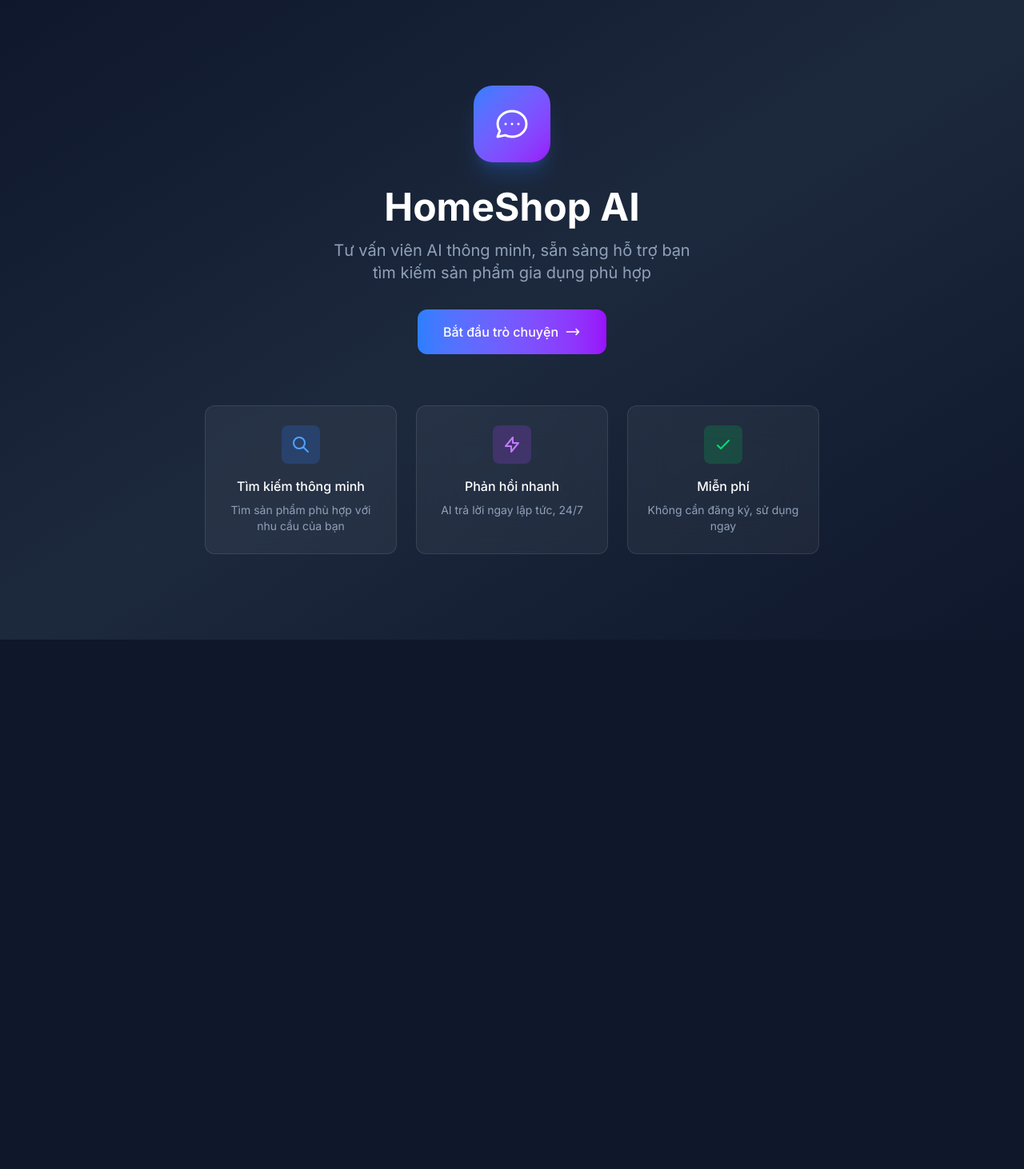
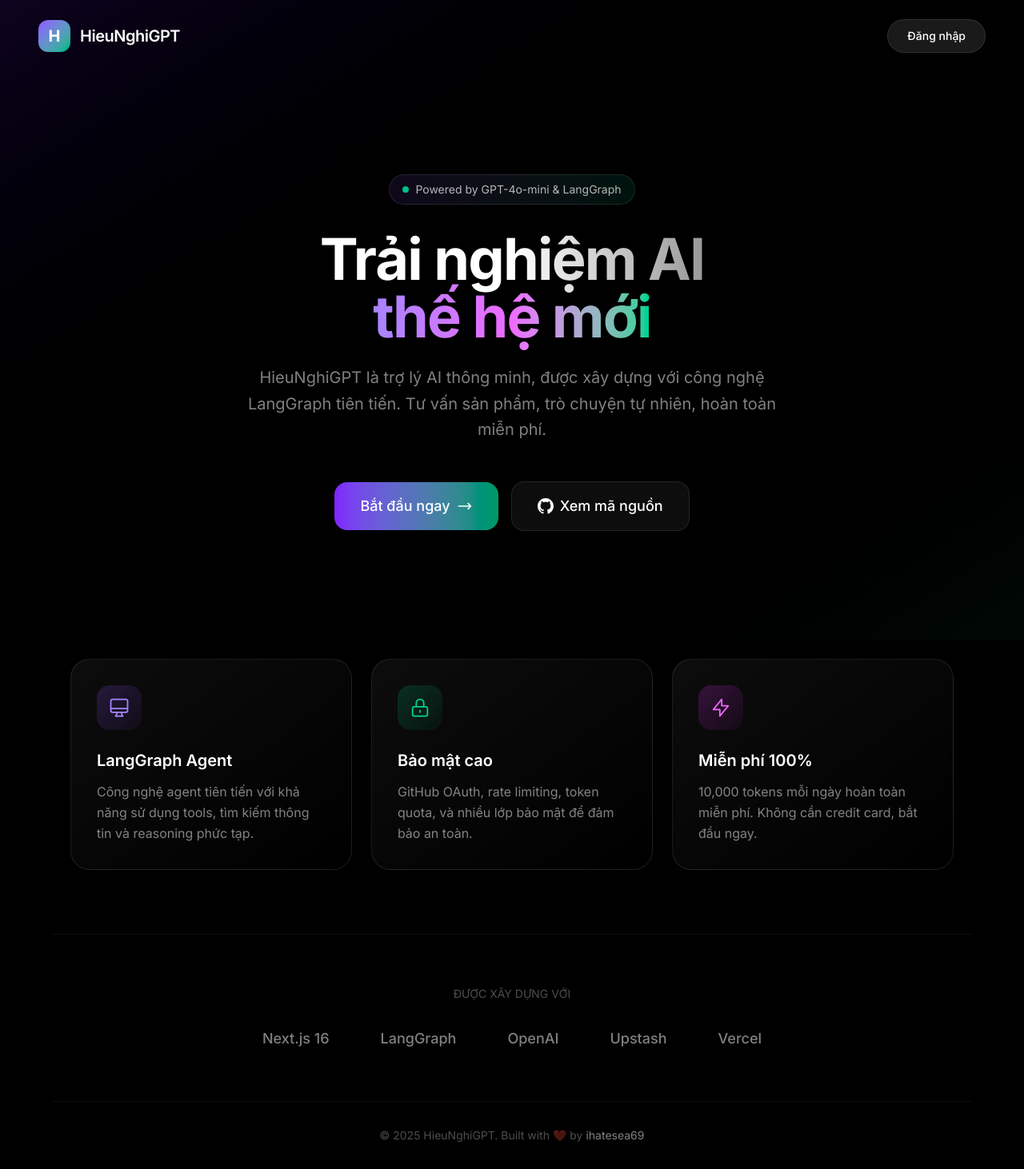
Before and after one commit to ihatesea69/langgraph-customer-service-chatbot, a Next.js app: page / in a window 1280 px wide. Shown: the whole page at 80% size. Before the commit the page ends 800 px from the top, so only its background shows below. Built offline with nearby package versions, Linux system fonts and the light colour scheme.

Commit message:
feat: rebrand to HieuNghiGPT with premium landing

```diff
--- a/src/app/layout.tsx
+++ b/src/app/layout.tsx
@@ -8,9 +8,9 @@
 });
 
 export const metadata: Metadata = {
-  title: "HomeShop AI - Tư vấn đồ gia dụng",
-  description: "Chatbot AI thông minh tư vấn sản phẩm gia dụng. Tìm kiếm nồi cơm, máy xay, bình đun và nhiều sản phẩm khác.",
-  keywords: ["đồ gia dụng", "tư vấn AI", "mua sắm online", "nồi cơm điện", "máy xay"],
+  title: "HieuNghiGPT - AI Chatbot thế hệ mới",
+  description: "Trợ lý AI thông minh với công nghệ LangGraph tiên tiến. Tư vấn sản phẩm, trò chuyện tự nhiên, hoàn toàn miễn phí.",
+  keywords: ["AI chatbot", "LangGraph", "GPT", "tư vấn AI", "HieuNghiGPT"],
 };
 
 export default function RootLayout({
--- a/src/app/login/page.tsx
+++ b/src/app/login/page.tsx
@@ -11,7 +11,7 @@
                 <path strokeLinecap="round" strokeLinejoin="round" strokeWidth={2} d="M8 12h.01M12 12h.01M16 12h.01M21 12c0 4.418-4.03 8-9 8a9.863 9.863 0 01-4.255-.949L3 20l1.395-3.72C3.512 15.042 3 13.574 3 12c0-4.418 4.03-8 9-8s9 3.582 9 8z" />
               </svg>
             </div>
-            <h1 className="text-2xl font-bold text-white mb-2">HomeShop AI</h1>
+            <h1 className="text-2xl font-bold text-white mb-2">HieuNghiGPT</h1>
             <p className="text-slate-400">Đăng nhập để bắt đầu trò chuyện</p>
           </div>
 
--- a/src/app/page.tsx
+++ b/src/app/page.tsx
@@ -1,63 +1,156 @@
 import Link from "next/link";
 
-export default function HomePage() {
+export default function LandingPage() {
   return (
-    <main className="min-h-screen bg-gradient-to-br from-slate-900 via-slate-800 to-slate-900 flex items-center justify-center">
-      <div className="text-center px-4">
-        <div className="w-24 h-24 bg-gradient-to-br from-blue-500 to-purple-600 rounded-3xl mx-auto mb-8 flex items-center justify-center shadow-xl shadow-blue-500/20">
-          <svg className="w-12 h-12 text-white" fill="none" stroke="currentColor" viewBox="0 0 24 24">
-            <path strokeLinecap="round" strokeLinejoin="round" strokeWidth={1.5} d="M8 12h.01M12 12h.01M16 12h.01M21 12c0 4.418-4.03 8-9 8a9.863 9.863 0 01-4.255-.949L3 20l1.395-3.72C3.512 15.042 3 13.574 3 12c0-4.418 4.03-8 9-8s9 3.582 9 8z" />
-          </svg>
-        </div>
+    <main className="min-h-screen bg-black text-white overflow-hidden">
+      {/* Animated gradient background */}
+      <div className="fixed inset-0 bg-gradient-to-br from-violet-950/30 via-black to-emerald-950/20" />
+      <div className="fixed inset-0 bg-[radial-gradient(ellipse_at_top,_var(--tw-gradient-stops))] from-violet-500/10 via-transparent to-transparent" />
 
-        <h1 className="text-4xl md:text-5xl font-bold text-white mb-4">
-          HomeShop AI
-        </h1>
-        <p className="text-xl text-slate-400 mb-8 max-w-md mx-auto">
-          Tư vấn viên AI thông minh, sẵn sàng hỗ trợ bạn tìm kiếm sản phẩm gia dụng phù hợp
-        </p>
+      {/* Grid pattern overlay */}
+      <div
+        className="fixed inset-0 opacity-20"
+        style={{
+          backgroundImage: `linear-gradient(rgba(255,255,255,0.03) 1px, transparent 1px), linear-gradient(90deg, rgba(255,255,255,0.03) 1px, transparent 1px)`,
+          backgroundSize: '60px 60px'
+        }}
+      />
 
-        <Link
-          href="/chat"
-          className="inline-flex items-center justify-center gap-2 bg-gradient-to-r from-blue-500 to-purple-600 text-white font-medium px-8 py-4 rounded-xl hover:opacity-90 transition-opacity"
-        >
-          Bắt đầu trò chuyện
-          <svg className="w-5 h-5" fill="none" stroke="currentColor" viewBox="0 0 24 24">
-            <path strokeLinecap="round" strokeLinejoin="round" strokeWidth={2} d="M17 8l4 4m0 0l-4 4m4-4H3" />
-          </svg>
-        </Link>
+      {/* Content */}
+      <div className="relative z-10">
+        {/* Navigation */}
+        <nav className="flex items-center justify-between px-6 lg:px-12 py-6">
+          <div className="flex items-center gap-3">
+            <div className="w-10 h-10 rounded-xl bg-gradient-to-br from-violet-500 to-emerald-500 flex items-center justify-center">
+              <span className="text-xl font-bold">H</span>
+            </div>
+            <span className="text-xl font-semibold tracking-tight">HieuNghiGPT</span>
+          </div>
+          <Link
+            href="/login"
+            className="px-6 py-2.5 bg-white/10 hover:bg-white/20 rounded-full text-sm font-medium transition-all backdrop-blur-sm border border-white/10"
+          >
+            Đăng nhập
+          </Link>
+        </nav>
 
-        <div className="mt-16 grid grid-cols-1 sm:grid-cols-3 gap-6 max-w-3xl mx-auto">
-          <div className="bg-white/5 backdrop-blur-xl rounded-xl p-6 border border-white/10">
-            <div className="w-12 h-12 bg-blue-500/20 rounded-lg mx-auto mb-4 flex items-center justify-center">
-              <svg className="w-6 h-6 text-blue-400" fill="none" stroke="currentColor" viewBox="0 0 24 24">
-                <path strokeLinecap="round" strokeLinejoin="round" strokeWidth={2} d="M21 21l-6-6m2-5a7 7 0 11-14 0 7 7 0 0114 0z" />
-              </svg>
-            </div>
-            <h3 className="text-white font-medium mb-2">Tìm kiếm thông minh</h3>
-            <p className="text-sm text-slate-400">Tìm sản phẩm phù hợp với nhu cầu của bạn</p>
+        {/* Hero Section */}
+        <section className="max-w-6xl mx-auto px-6 pt-20 lg:pt-32 pb-20 text-center">
+          {/* Badge */}
+          <div className="inline-flex items-center gap-2 px-4 py-2 rounded-full bg-gradient-to-r from-violet-500/10 to-emerald-500/10 border border-white/10 mb-8">
+            <span className="w-2 h-2 bg-emerald-400 rounded-full animate-pulse" />
+            <span className="text-sm text-white/70">Powered by GPT-4o-mini & LangGraph</span>
           </div>
 
-          <div className="bg-white/5 backdrop-blur-xl rounded-xl p-6 border border-white/10">
-            <div className="w-12 h-12 bg-purple-500/20 rounded-lg mx-auto mb-4 flex items-center justify-center">
-              <svg className="w-6 h-6 text-purple-400" fill="none" stroke="currentColor" viewBox="0 0 24 24">
-                <path strokeLinecap="round" strokeLinejoin="round" strokeWidth={2} d="M13 10V3L4 14h7v7l9-11h-7z" />
+          {/* Main headline */}
+          <h1 className="text-5xl sm:text-6xl lg:text-7xl font-bold tracking-tight mb-6">
+            <span className="bg-gradient-to-r from-white via-white to-white/60 bg-clip-text text-transparent">
+              Trải nghiệm AI
+            </span>
+            <br />
+            <span className="bg-gradient-to-r from-violet-400 via-fuchsia-400 to-emerald-400 bg-clip-text text-transparent">
+              thế hệ mới
+            </span>
+          </h1>
+
+          {/* Subtitle */}
+          <p className="text-lg sm:text-xl text-white/50 max-w-2xl mx-auto mb-12 leading-relaxed">
+            HieuNghiGPT là trợ lý AI thông minh, được xây dựng với công nghệ LangGraph
+            tiên tiến. Tư vấn sản phẩm, trò chuyện tự nhiên, hoàn toàn miễn phí.
+          </p>
+
+          {/* CTA Buttons */}
+          <div className="flex flex-col sm:flex-row gap-4 justify-center items-center">
+            <Link
+              href="/chat"
+              className="group relative px-8 py-4 bg-gradient-to-r from-violet-600 to-emerald-600 rounded-2xl font-medium text-lg transition-all hover:scale-105 hover:shadow-[0_0_40px_rgba(139,92,246,0.3)]"
+            >
+              <span className="relative z-10 flex items-center gap-2">
+                Bắt đầu ngay
+                <svg className="w-5 h-5 group-hover:translate-x-1 transition-transform" fill="none" stroke="currentColor" viewBox="0 0 24 24">
+                  <path strokeLinecap="round" strokeLinejoin="round" strokeWidth={2} d="M17 8l4 4m0 0l-4 4m4-4H3" />
+                </svg>
+              </span>
+            </Link>
+            <a
+              href="https://github.com/ihatesea69/langgraph-customer-service-chatbot"
+              target="_blank"
+              rel="noopener noreferrer"
+              className="px-8 py-4 bg-white/5 hover:bg-white/10 rounded-2xl font-medium text-lg transition-all border border-white/10 flex items-center gap-2"
+            >
+              <svg className="w-5 h-5" fill="currentColor" viewBox="0 0 24 24">
+                <path d="M12 0c-6.626 0-12 5.373-12 12 0 5.302 3.438 9.8 8.207 11.387.599.111.793-.261.793-.577v-2.234c-3.338.726-4.033-1.416-4.033-1.416-.546-1.387-1.333-1.756-1.333-1.756-1.089-.745.083-.729.083-.729 1.205.084 1.839 1.237 1.839 1.237 1.07 1.834 2.807 1.304 3.492.997.107-.775.418-1.305.762-1.604-2.665-.305-5.467-1.334-5.467-5.931 0-1.311.469-2.381 1.236-3.221-.124-.303-.535-1.524.117-3.176 0 0 1.008-.322 3.301 1.23.957-.266 1.983-.399 3.003-.404 1.02.005 2.047.138 3.006.404 2.291-1.552 3.297-1.23 3.297-1.23.653 1.653.242 2.874.118 3.176.77.84 1.235 1.911 1.235 3.221 0 4.609-2.807 5.624-5.479 5.921.43.372.823 1.102.823 2.222v3.293c0 .319.192.694.801.576 4.765-1.589 8.199-6.086 8.199-11.386 0-6.627-5.373-12-12-12z"/>
               </svg>
+              Xem mã nguồn
+            </a>
+          </div>
+        </section>
+
+        {/* Features Section */}
+        <section className="max-w-6xl mx-auto px-6 py-20">
+          <div className="grid grid-cols-1 md:grid-cols-3 gap-6">
+            {/* Feature 1 */}
+            <div className="group p-8 rounded-3xl bg-gradient-to-br from-white/5 to-transparent border border-white/10 hover:border-violet-500/30 transition-all duration-500">
+              <div className="w-14 h-14 rounded-2xl bg-gradient-to-br from-violet-500/20 to-violet-500/5 flex items-center justify-center mb-6 group-hover:scale-110 transition-transform">
+                <svg className="w-7 h-7 text-violet-400" fill="none" stroke="currentColor" viewBox="0 0 24 24">
+                  <path strokeLinecap="round" strokeLinejoin="round" strokeWidth={1.5} d="M9.75 17L9 20l-1 1h8l-1-1-.75-3M3 13h18M5 17h14a2 2 0 002-2V5a2 2 0 00-2-2H5a2 2 0 00-2 2v10a2 2 0 002 2z" />
+                </svg>
+              </div>
+              <h3 className="text-xl font-semibold mb-3">LangGraph Agent</h3>
+              <p className="text-white/50 leading-relaxed">
+                Công nghệ agent tiên tiến với khả năng sử dụng tools, tìm kiếm thông tin và reasoning phức tạp.
+              </p>
             </div>
-            <h3 className="text-white font-medium mb-2">Phản hồi nhanh</h3>
-            <p className="text-sm text-slate-400">AI trả lời ngay lập tức, 24/7</p>
+
+            {/* Feature 2 */}
+            <div className="group p-8 rounded-3xl bg-gradient-to-br from-white/5 to-transparent border border-white/10 hover:border-emerald-500/30 transition-all duration-500">
+              <div className="w-14 h-14 rounded-2xl bg-gradient-to-br from-emerald-500/20 to-emerald-500/5 flex items-center justify-center mb-6 group-hover:scale-110 transition-transform">
+                <svg className="w-7 h-7 text-emerald-400" fill="none" stroke="currentColor" viewBox="0 0 24 24">
+                  <path strokeLinecap="round" strokeLinejoin="round" strokeWidth={1.5} d="M12 15v2m-6 4h12a2 2 0 002-2v-6a2 2 0 00-2-2H6a2 2 0 00-2 2v6a2 2 0 002 2zm10-10V7a4 4 0 00-8 0v4h8z" />
+                </svg>
+              </div>
+              <h3 className="text-xl font-semibold mb-3">Bảo mật cao</h3>
+              <p className="text-white/50 leading-relaxed">
+                GitHub OAuth, rate limiting, token quota, và nhiều lớp bảo mật để đảm bảo an toàn.
+              </p>
+            </div>
+
+            {/* Feature 3 */}
+            <div className="group p-8 rounded-3xl bg-gradient-to-br from-white/5 to-transparent border border-white/10 hover:border-fuchsia-500/30 transition-all duration-500">
+              <div className="w-14 h-14 rounded-2xl bg-gradient-to-br from-fuchsia-500/20 to-fuchsia-500/5 flex items-center justify-center mb-6 group-hover:scale-110 transition-transform">
+                <svg className="w-7 h-7 text-fuchsia-400" fill="none" stroke="currentColor" viewBox="0 0 24 24">
+                  <path strokeLinecap="round" strokeLinejoin="round" strokeWidth={1.5} d="M13 10V3L4 14h7v7l9-11h-7z" />
+                </svg>
+              </div>
+              <h3 className="text-xl font-semibold mb-3">Miễn phí 100%</h3>
+              <p className="text-white/50 leading-relaxed">
+                10,000 tokens mỗi ngày hoàn toàn miễn phí. Không cần credit card, bắt đầu ngay.
+              </p>
+            </div>
           </div>
+        </section>
 
-          <div className="bg-white/5 backdrop-blur-xl rounded-xl p-6 border border-white/10">
-            <div className="w-12 h-12 bg-green-500/20 rounded-lg mx-auto mb-4 flex items-center justify-center">
-              <svg className="w-6 h-6 text-green-400" fill="none" stroke="currentColor" viewBox="0 0 24 24">
-                <path strokeLinecap="round" strokeLinejoin="round" strokeWidth={2} d="M5 13l4 4L19 7" />
-              </svg>
-            </div>
-            <h3 className="text-white font-medium mb-2">Miễn phí</h3>
-            <p className="text-sm text-slate-400">Không cần đăng ký, sử dụng ngay</p>
+        {/* Tech Stack */}
+        <section className="max-w-6xl mx-auto px-6 py-16 border-t border-white/5">
+          <p className="text-center text-sm text-white/30 mb-8">ĐƯỢC XÂY DỰNG VỚI</p>
+          <div className="flex flex-wrap justify-center items-center gap-8 lg:gap-16 opacity-50">
+            <span className="text-lg font-medium">Next.js 16</span>
+            <span className="text-lg font-medium">LangGraph</span>
+            <span className="text-lg font-medium">OpenAI</span>
+            <span className="text-lg font-medium">Upstash</span>
+            <span className="text-lg font-medium">Vercel</span>
           </div>
-        </div>
+        </section>
+
+        {/* Footer */}
+        <footer className="max-w-6xl mx-auto px-6 py-8 border-t border-white/5 text-center">
+          <p className="text-sm text-white/30">
+            © 2025 HieuNghiGPT. Built with ❤️ by{" "}
+            <a href="https://github.com/ihatesea69" target="_blank" rel="noopener noreferrer" className="text-white/50 hover:text-white">
+              ihatesea69
+            </a>
+          </p>
+        </footer>
       </div>
     </main>
   );
--- a/src/components/ChatArea.tsx
+++ b/src/components/ChatArea.tsx
@@ -62,9 +62,9 @@
                   <path strokeLinecap="round" strokeLinejoin="round" strokeWidth={1.5} d="M8 12h.01M12 12h.01M16 12h.01M21 12c0 4.418-4.03 8-9 8a9.863 9.863 0 01-4.255-.949L3 20l1.395-3.72C3.512 15.042 3 13.574 3 12c0-4.418 4.03-8 9-8s9 3.582 9 8z" />
                 </svg>
               </div>
-              <h1 className="text-2xl font-medium text-white mb-2">HomeShop AI</h1>
+              <h1 className="text-2xl font-medium text-white mb-2">HieuNghiGPT</h1>
               <p className="text-white/50">
-                Hỏi tôi về sản phẩm gia dụng như nồi cơm, máy xay, bình đun nước...
+                Hỏi tôi bất cứ điều gì. Tôi sẵn sàng hỗ trợ bạn.
               </p>
             </div>
           </div>
```
